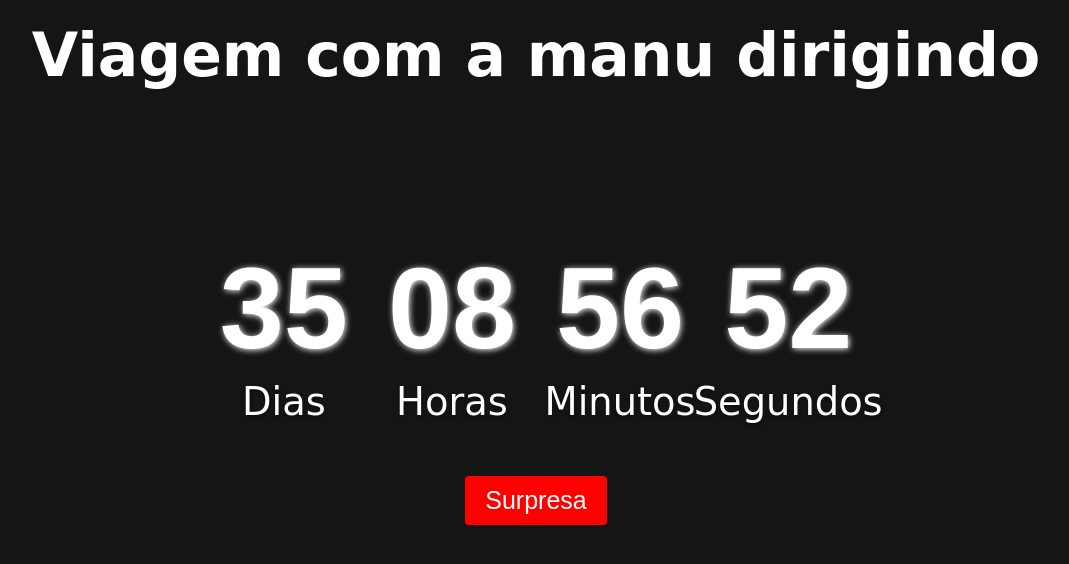
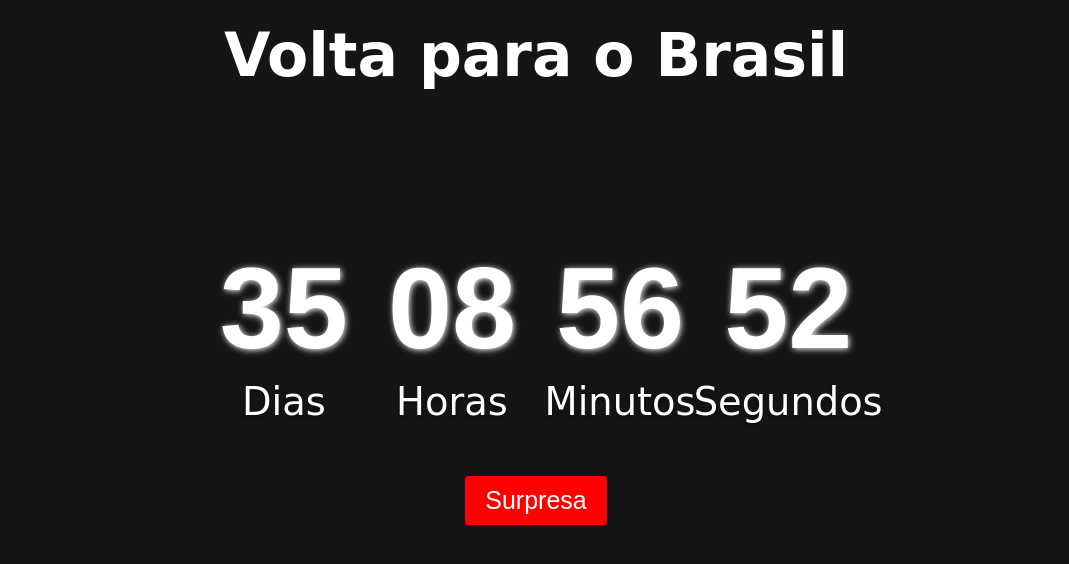
Before and after one commit to Helon21/helon21.github.io, a plain HTML site: page index.html in a window 1280 px wide. Shown: the whole page, without its empty margins (104-1173 px from the left). Drawn offline with Linux system fonts and the light colour scheme.

Commit message:
Update index.html

```diff
--- a/index.html
+++ b/index.html
@@ -6,7 +6,7 @@
     <link rel="stylesheet" type="text/css" href="style.css">
   </head>
   <body>
-    <h1>Viagem com a manu dirigindo</h1>
+    <h1>Volta para o Brasil</h1>
     <div class="countdown-container">
       <div class="countdown-item">
         <div class="countdown-value" id="days">00</div>
```
